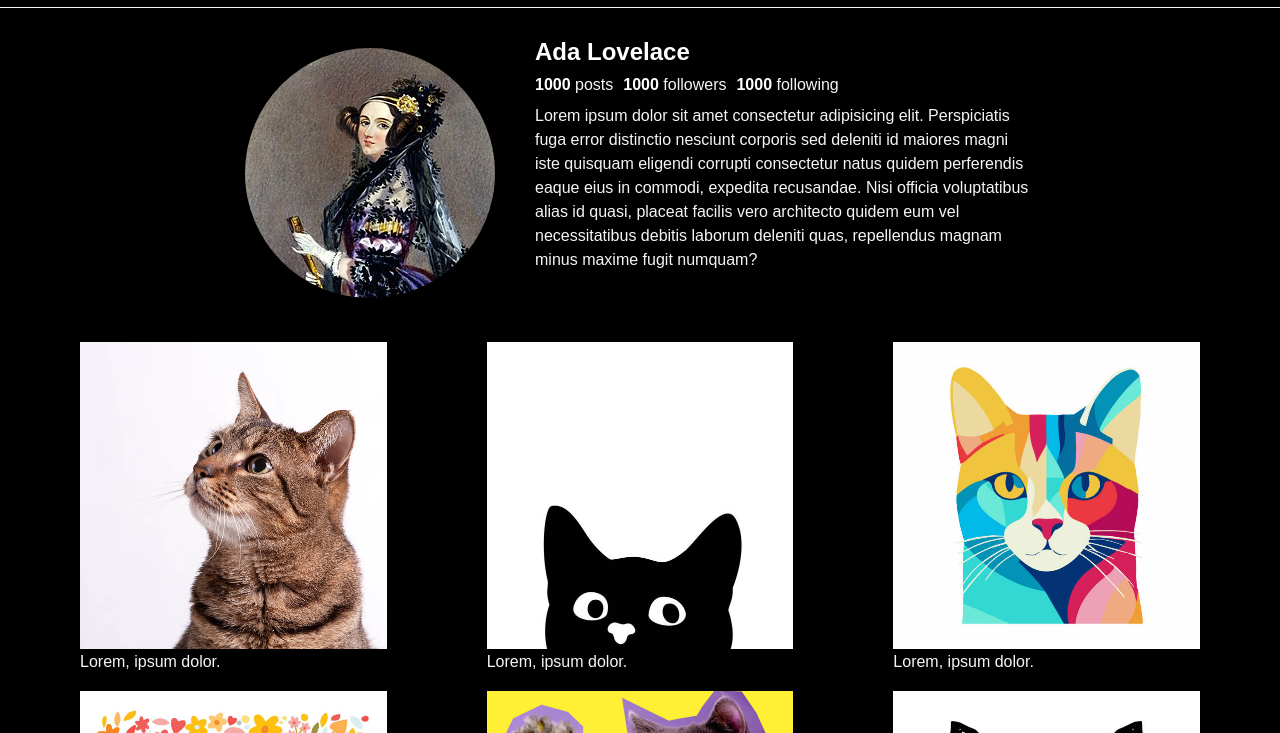
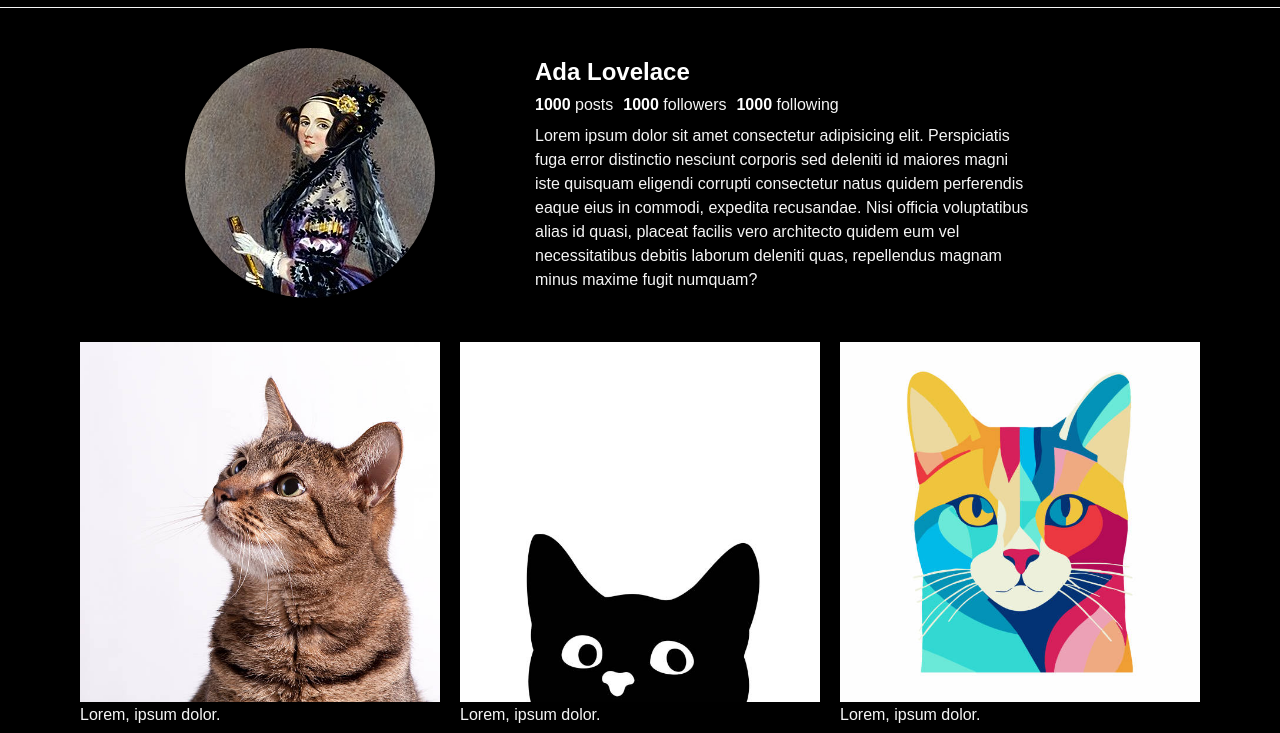
Before and after one commit to The-Marcy-Lab-School-Assignments/swe-checkpoint-3-1-html-css-troncosojose22, a plain HTML site: page src/index.html in a window 1280 px wide. Shown: the part 67-800 px from the top of the page. Drawn offline with Linux system fonts and the light colour scheme.

Commit message:
updated design

```diff
--- a/src/index.html
+++ b/src/index.html
@@ -22,7 +22,7 @@
     </header>
 
     <main>
-        <section>
+        <section class="bio-section">
             <figure>
                 <img src="img/Ada_Lovelace_portrait.jpg" alt="Profile picture">
             </figure>
--- a/src/style.css
+++ b/src/style.css
@@ -69,16 +69,20 @@ main {
   margin: auto;
 }
 
-main > section{
+main > section {
+  padding: 0px 40px;
+}
+
+.bio-section {
   display: flex;
   flex-direction: column;
   align-items: center;
   gap: 40px;
+  padding-top: 40px;
 }
 
 main > section > figure {
   max-width: 300px;
-  padding-top: 40px;
 }
 
 main > section > figure > img {
@@ -95,7 +99,7 @@ h2 {
   display: flex;
   flex-direction: column;
   gap: 10px;
-  padding: 0px 100px;
+  padding: 0px 60px;
 }
 
 .bio-row {
@@ -120,10 +124,6 @@ h2 {
   gap: 20px;
 }
 
-.image-grid > li> figure {
-  padding: 0px 40px;
-}
-
 .image-grid > li> figure > img {
   aspect-ratio: 1;
   object-fit: cover;
@@ -136,12 +136,8 @@ h2 {
     grid-template-columns: 1fr 1fr;
   }
 
-  main > section {
+  .bio-section{
     flex-direction: row;
-  }
-
-  .bio {
-    padding: 0px;
   }
 }
 
```
